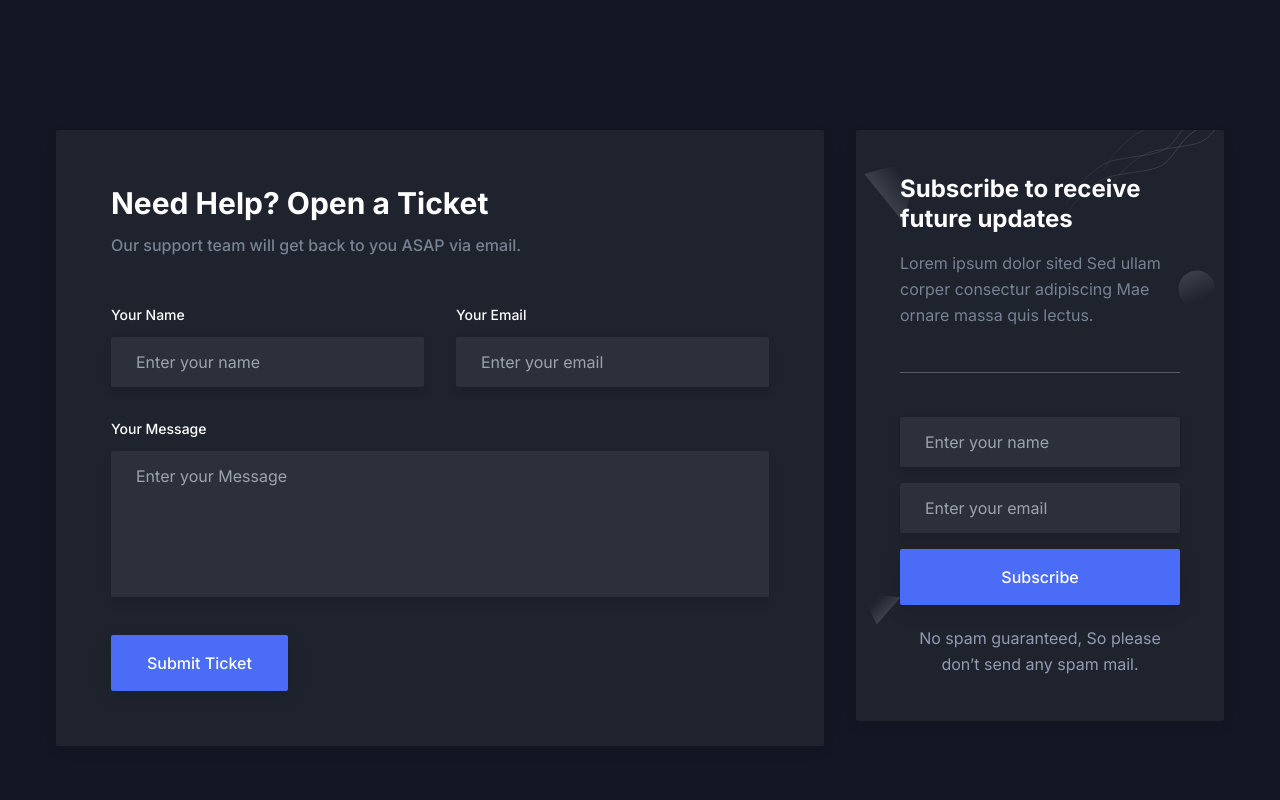
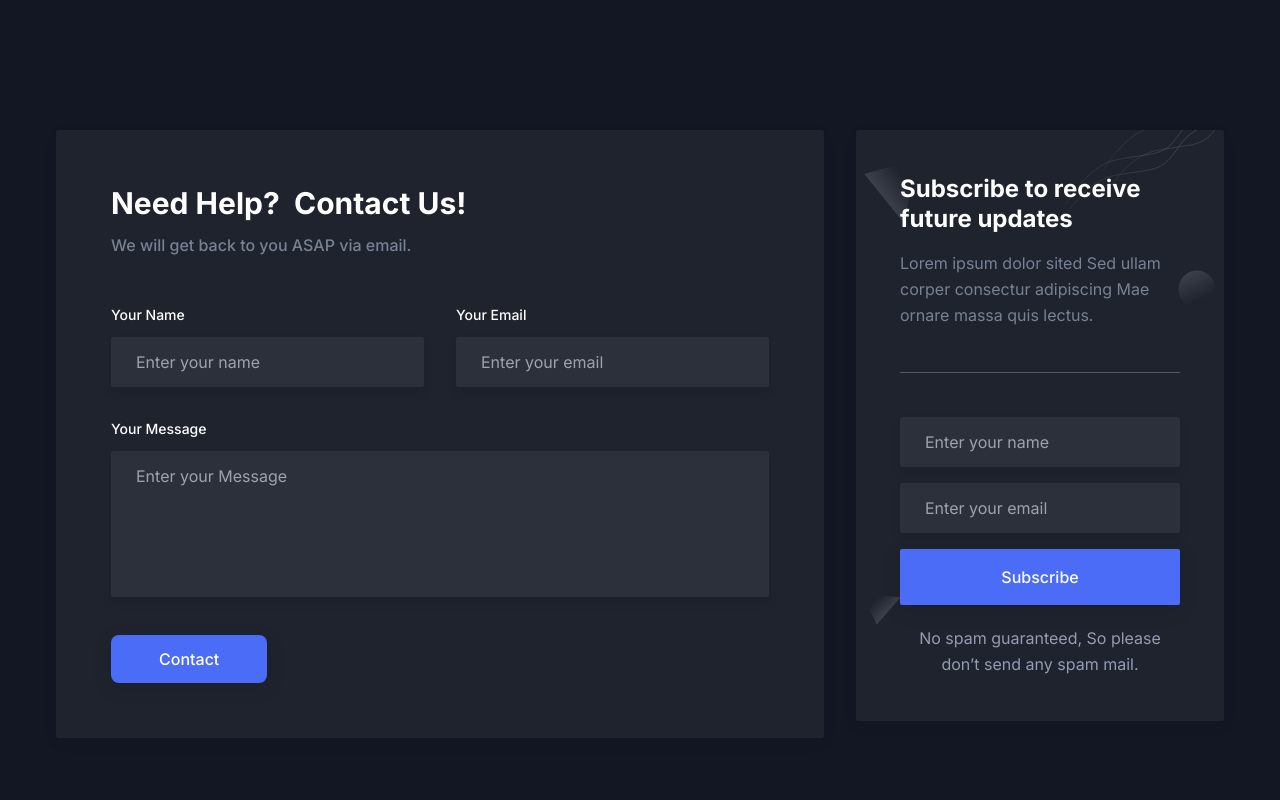
Before and after one commit to X-spec7/dropship-automate-platform, a Next.js app: page /contact in a window 1280 px wide. Shown: the part 288-1088 px from the top of the page. Built offline with nearby package versions, Linux system fonts and the light colour scheme.

Commit message:
chore: update content and button style

```diff
--- a/src/components/Contact/index.tsx
+++ b/src/components/Contact/index.tsx
@@ -12,10 +12,10 @@ const Contact = () => {
               "
             >
               <h2 className="mb-3 text-2xl font-bold text-black dark:text-white sm:text-3xl lg:text-2xl xl:text-3xl">
-                Need Help? Open a Ticket
+                Need Help?&nbsp; Contact Us!
               </h2>
               <p className="mb-12 text-base font-medium text-body-color">
-                Our support team will get back to you ASAP via email.
+                We will get back to you ASAP via email.
               </p>
               <form>
                 <div className="-mx-4 flex flex-wrap">
@@ -66,8 +66,8 @@ const Contact = () => {
                     </div>
                   </div>
                   <div className="w-full px-4">
-                    <button className="rounded-sm bg-primary px-9 py-4 text-base font-medium text-white shadow-submit duration-300 hover:bg-primary/90 dark:shadow-submit-dark">
-                      Submit Ticket
+                    <button className="rounded-lg bg-primary px-12 py-3 text-base font-medium text-white shadow-submit duration-300 hover:bg-primary/90 dark:shadow-submit-dark">
+                      Contact
                     </button>
                   </div>
                 </div>
```
